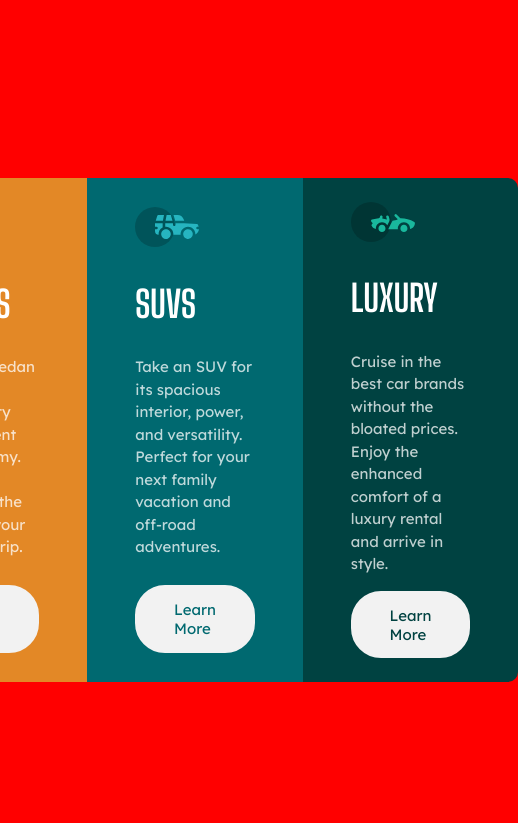
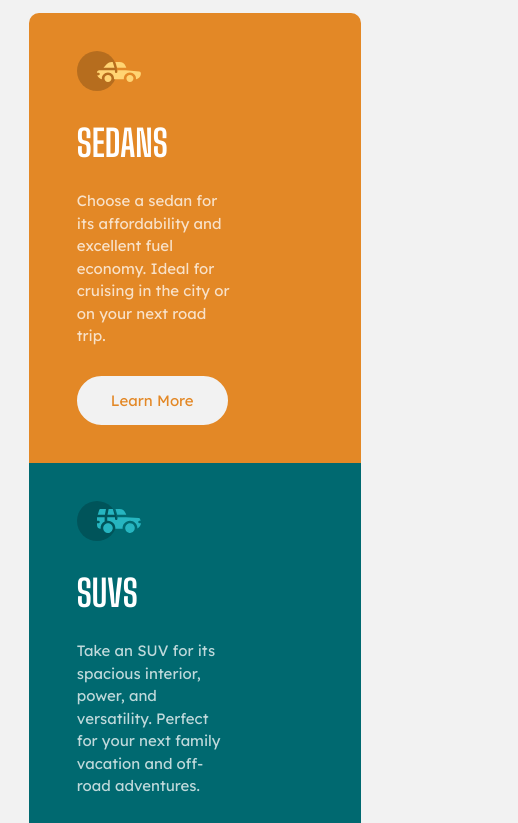
Before and after one commit to Evavic44/3-column-preview-card-component, a plain HTML site: page index.html in a window 390 px wide. Shown: the top 823 px of the page, 518 px wide, since content can reach past the window. Drawn offline with Linux system fonts and the light colour scheme.

Commit message:
Made cards responsive

```diff
--- a/css/style.css
+++ b/css/style.css
@@ -1,10 +1,16 @@
 :root {
    --primary-color: hsl(0, 0%, 95%);
+   --secondary-color: hsla(0, 0%, 100%, 0.75);
    --color-1: hsl(31, 77%, 52%);
    --color-2: hsl(184, 100%, 22%);
    --color-3: hsl(179, 100%, 13%);
 
-   --other-color: hsla(0, 0%, 100%, 0.75);
+}
+
+* {
+   margin: 0;
+   padding: 0;
+   box-sizing: border-box;
 }
 
 body {
@@ -26,12 +32,13 @@ main {
 
 h1 {
    font-size: 2.3rem;
+   margin: 1.6rem 0;
    font-family: 'Big Shoulders Display', cursive;
 }
 
 p {
    font-family: 'Lexend', sans-serif;
-   color: var(--other-color);
+   color: var(--secondary-color);
    line-height: 1.5;
 }
 
@@ -39,13 +46,14 @@ p {
    display: grid;
    grid-template-columns: repeat(3, 1fr);
    grid-auto-rows: minmax(450px, 1fr);
+   padding: 0.8rem;
 }
 
 .btn {
    display: inline-block;
    text-decoration: none;
    background-color: var(--primary-color);
-   padding: 0.8rem 2.3rem;
+   padding: 0.8rem 2rem;
    border: 2px solid var(--primary-color);
    border-radius: 30px;
    transition: all 0.3s ease-in-out;
@@ -84,13 +92,69 @@ p {
    background-color: var(--color-3);
 }
 
-.content {
-   /* padding: -1rem 0; */
+/* Responsiveness */
+@media(max-width: 790px) {
+   /* Removes fix height on main container */
+   main {
+      height: 100%;
+   }
+
+   p {
+      margin-right: 5rem;
+   }
+
+   /* Splits container into 4 grids */
+   .container {
+      grid-template-columns: repeat(4, 1fr);
+   }
+
+   /* Makes card 1 take up full width  */
+   .cards:first-child {
+      grid-column: 1 / 5;
+      border-top-right-radius: 10px;
+      border-bottom-left-radius: 0;
+   }
+
+   /* Makes card 2 share half width */
+   .cards:nth-child(2) {
+      border-bottom-left-radius: 10px;
+      grid-row: 2 / 3;
+      grid-column: 1 / 3;
+   }
+
+   /* Makes card 3 share half width */
+   .cards:last-child {
+      border-top-right-radius: 0;
+      grid-row: 2 / 3;
+      grid-column: 3 / 5;
+   }
 }
 
-/* Responsiveness */
-@media(max-width: 790px) {
-   body {
-      background: red;
+@media(max-width: 550px) {
+   /* Makes container 1 grid */
+   .container {
+      grid-template-columns: repeat(1, 1fr);
+      margin: 0 1rem;
+   }
+
+   /* Positions card 1 to the first column and first row */
+   .cards:first-child {
+      grid-column: 1 / 5;
+      grid-row: 1;
+   }
+
+   /* Positions card 2 to the first column and second row */
+   .cards:nth-child(2) {
+      border-bottom-left-radius: 0;
+      grid-column: 1 / 5;
+      grid-row: 2;
+   }
+
+   /* Positions card 1 to the first column and third row */
+   .cards:last-child {
+      border-bottom-left-radius: 10px;
+      border-bottom-right-radius: 10px;
+      grid-row: 3;
+      grid-column: 1 / 5;
    }
 }
```
